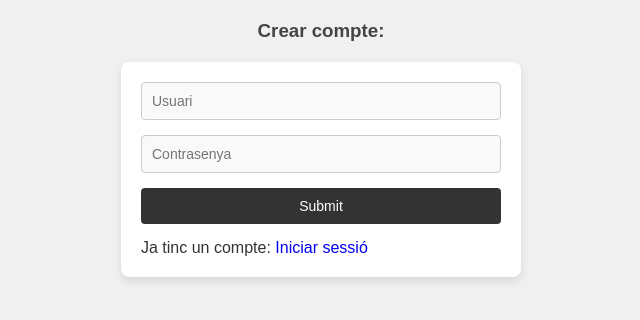
After one commit to mhornos/ServidorPr4, a PHP site: page /Controlador/register.php in a window 1280 px wide. The commit adds this page. Shown: the top 320 px of the page, without its empty margins (319-959 px from the left). Run offline with PHP 8.4, Linux system fonts and the light colour scheme.

Commit message:
reorganitzat

```diff
--- /dev/null
+++ b/Controlador/login.php
@@ -0,0 +1,2 @@
+<?php
+?>
--- /dev/null
+++ b/Controlador/register.php
@@ -0,0 +1,22 @@
+<?php
+?>
+
+<!DOCTYPE html>
+<html lang="en">
+<head>
+    <meta charset="UTF-8">
+    <meta name="viewport" content="width=device-width, initial-scale=1.0">
+    <title>Pr4</title>
+    <link rel="stylesheet" href="..\Estils\estils.css">
+
+</head>
+<body>
+    <h3>Crear compte:</h3>
+    <form action="register.php" method="post">
+    <input type="text" id="usuari" name="usuar" placeholder="Usuari"> </br>
+    <input type="text" id="contrasenya" name="contrasenya" placeholder="Contrasenya"> </br>
+    <input type="submit" name="Registrarse">
+    Ja tinc un compte: <a href="../"> Iniciar sessió </a>
+    </form>
+</body>
+</html>
--- a/Estils/estils.css
+++ b/Estils/estils.css
@@ -41,7 +41,7 @@ label {
     display: block;
 }
 
-input[type="text"], input[type="submit"], input[type="reset"] {
+input[type="text"], [type="password"],  input[type="submit"], input[type="reset"] {
     width: 100%;
     padding: 10px;
     margin-bottom: 15px;
@@ -50,12 +50,12 @@ input[type="text"], input[type="submit"], input[type="reset"] {
     font-size: 14px;
 }
 
-input[type="text"] {
+input[type="text"], [type="password"] {
     background-color: #f9f9f9;
     transition: border-color 0.3s;
 }
 
-input[type="text"]:focus {
+input[type="text"]:focus, [type="password"]:focus {
     border-color: #888;
     outline: none;
 }
--- a/Index.php
+++ b/Index.php
@@ -6,14 +6,13 @@
     <head>
         <meta charset="UTF-8">
         <meta name="viewport" content="width=device-width, initial-scale=1.0">
-        <title>Pr2</title>
+        <title>Pr4</title>
 
         <link rel="stylesheet" href="Estils\estils.css">
     </head>
     <body>
         <!-- 3 botons que ens envien al document corresponent per tractar les dades -->
         <!-- <h3>Que vols fer?</h3>
-
         <a href="Vistes/Inserir.php?pagina=<?php echo isset($_GET['pagina']) ? $_GET['pagina'] : 1; ?>">
             <button>Inserir article</button>
         </a><br>
@@ -28,5 +27,6 @@
 </html>
 <!-- mostra la llista d'articles a sota de tot -->
 <?php
+include "Vistes/Login.php";
 include "Controlador/mostrarLlista.php";
 ?>
--- /dev/null
+++ b/Model/model.php
@@ -0,0 +1,4 @@
+<?php
+    include "../Controlador/crud.php";
+
+?>
--- a/Vistes/Esborrar.php
+++ b/Vistes/Esborrar.php
@@ -5,7 +5,7 @@
 <head>
     <meta charset="UTF-8">
     <meta name="viewport" content="width=device-width, initial-scale=1.0">
-    <title>Pr2</title>
+    <title>Pr4</title>
 
     <link rel="stylesheet" href="..\Estils\estils.css">
 </head>
@@ -13,7 +13,7 @@
     <!-- formulari per escollir l'id per borrar article de la bd -->
     <h3>Eliminar article de la BD</h3>
 
-    <form action="../Controlador/controlador.php" method="post">
+    <form action="../Controlador/crud.php" method="post">
         <table>
         <label for="id">ID:  </label>
         <input type="text" id="id" name="id" placeholder="Introdueix ID del article a eliminar"> <br/>
--- a/Vistes/Inserir.php
+++ b/Vistes/Inserir.php
@@ -14,7 +14,7 @@
     <!-- formulari que demana el titol y el cos per generar un article a la bd -->
     <h3>Inserir article a la BD</h3>
 
-    <form action="../Controlador/controlador.php" method="post">
+    <form action="../Controlador/crud.php" method="post">
         <table>
             <label for="titol">Titol:  </label>
             <input type="text" id="titol" name="titol" placeholder="Introdueix un titol"> <br/>
--- a/Vistes/Modificar.php
+++ b/Vistes/Modificar.php
@@ -6,7 +6,7 @@
 <head>
     <meta charset="UTF-8">
     <meta name="viewport" content="width=device-width, initial-scale=1.0">
-    <title>Pr2</title>
+    <title>Pr4</title>
 
     <link rel="stylesheet" href="..\Estils\estils.css">
 </head>
@@ -14,7 +14,7 @@
     <!-- formulario per omplir l'id i modificar el titol i el cos -->
     <h3>Modificar article de la BD</h3>
 
-    <form action="../Controlador/controlador.php" method="post">
+    <form action="../Controlador/crud.php" method="post">
         <table>
         <label for="id">ID:  </label>
         <input type="text" id="id" name="id" placeholder="Introdueix ID del article"> <br/>
```
Also changed, not shown: Vistes/Login.php (added, +18 -0 lines), Controlador/crud.php (renamed from Controlador/controlador.php).
